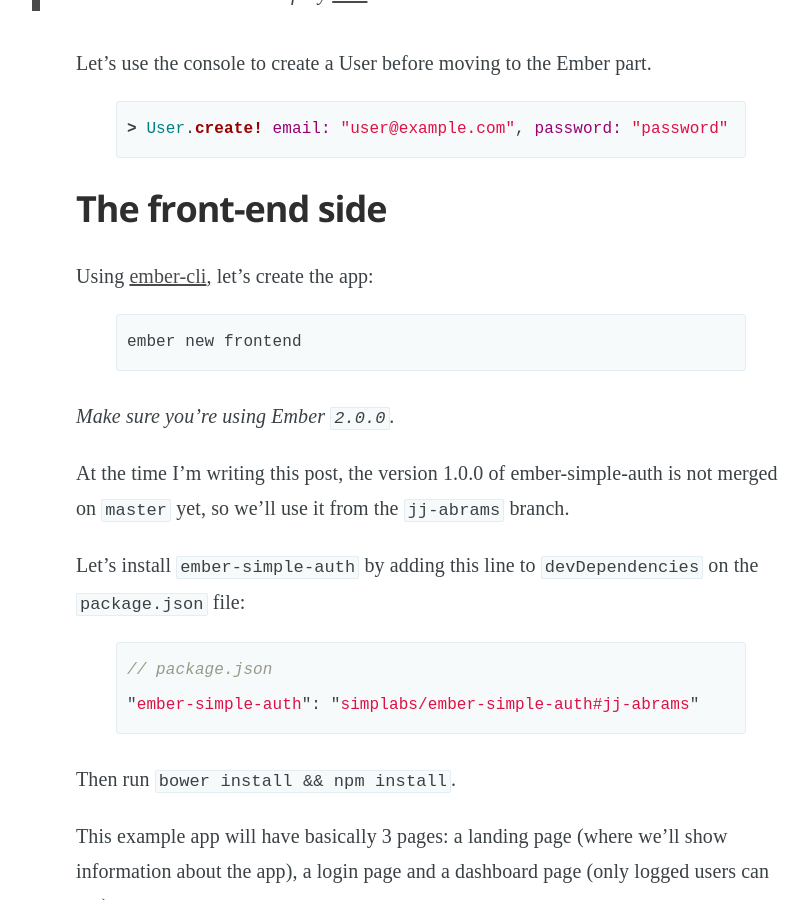
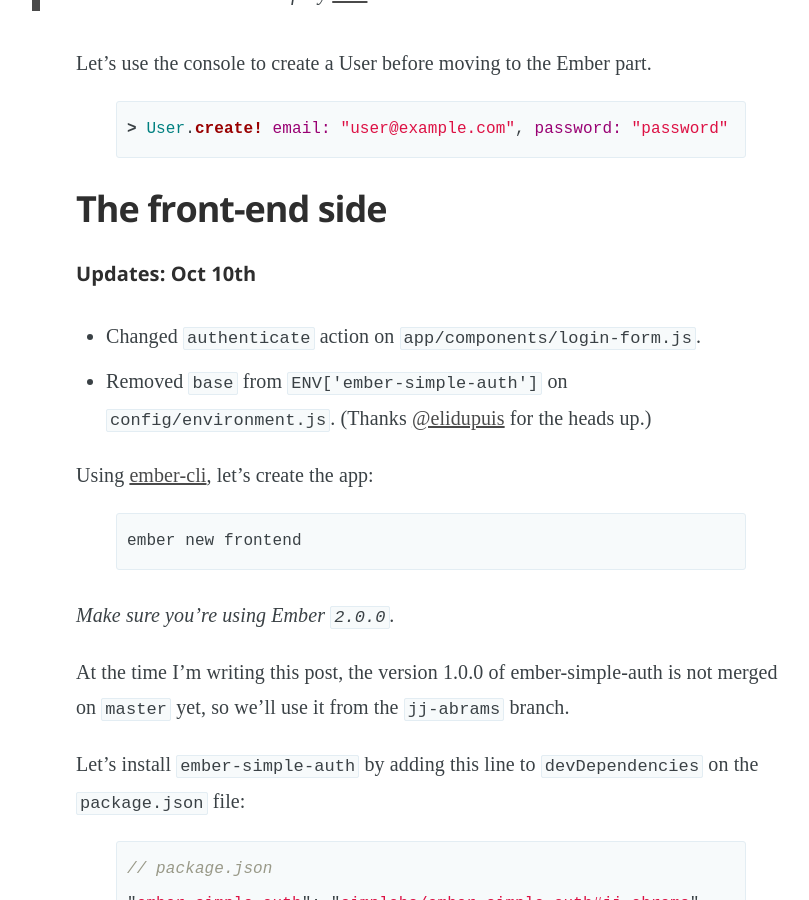
Before and after one commit to romulomachado/romulomachado.github.io, a Jekyll site: the page built from _posts/2015-09-28-using-ember-simple-auth-with-devise.md, in a window 1280 px wide and 900 px high, scrolled down 3665 px. Shown: the whole window, without its empty margins (209-1018 px from the left). Built offline with Jekyll 4.4.1, drawn with Linux system fonts in a browser that asks for light colours; emoji names are drawn with the system emoji font; some web fonts are replaced; comment, search, counter and statistics services are not loaded.

Commit message:
Add updates section to the post

```diff
--- a/_posts/2015-09-28-using-ember-simple-auth-with-devise.md
+++ b/_posts/2015-09-28-using-ember-simple-auth-with-devise.md
@@ -113,6 +113,11 @@
 {% endhighlight %}
 
 ## The front-end side
+
+##### Updates: Oct 10th
+
+* Changed `authenticate` action on `app/components/login-form.js`.
+* Removed `base` from `ENV['ember-simple-auth']` on `config/environment.js`. (Thanks <a href="http://twitter.com/elidupuis" target="_blank">@elidupuis</a> for the heads up.)
 
 Using [ember-cli](http://www.ember-cli.com/), let's create the app:
 
```
